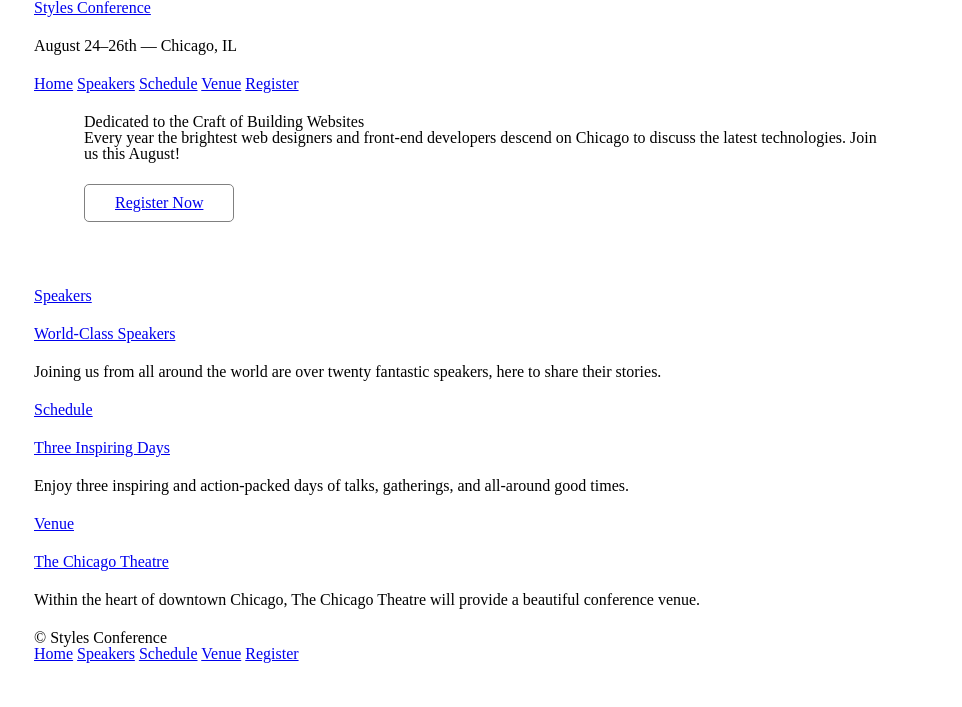
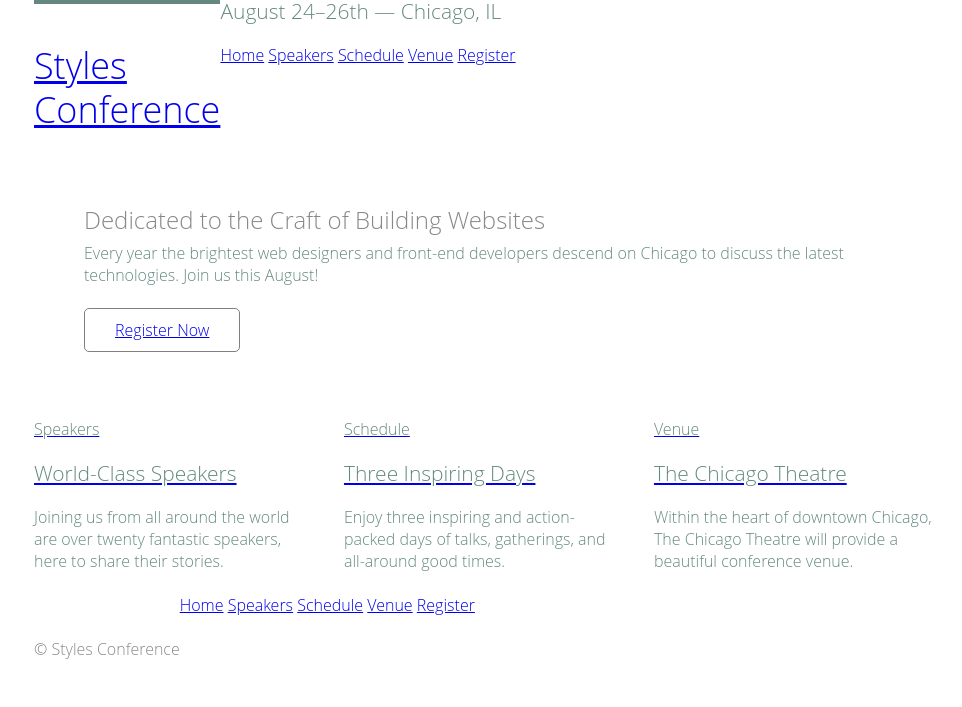
Before and after one commit to TopOneOfTopOne/styles-conference, a plain HTML site: page index.html in a window 1280 px wide. Shown: the whole page, without its empty margins (156-1118 px from the left). Drawn offline with Linux system fonts and the light colour scheme.

Commit message:
postioning dont

```diff
--- a/assets/stylesheets/main.css
+++ b/assets/stylesheets/main.css
@@ -1,6 +1,5 @@
-/* http://meyerweb.com/eric/tools/css/reset/
-   v2.0 | 20110126
-   License: none (public domain)
+/* Code reset, removes previous styling
+   of elements
 */
 
 html, body, div, span, applet, object, iframe,
@@ -69,10 +68,25 @@ table {
   figure out equal left and right margins for the element, thus
   centering content on page
 */
+.container,
+.grid {
+	width: 960px;
+	margin: 0 auto;
+}
+
 .container {
-	width: 960px;
 	padding: 0 30px;
-	margin: 0 auto;
+}
+
+/*
+  ========================================
+  Custom styles
+  ========================================
+*/
+
+body {
+	color: #888;
+	font: 300 16px/22px "Open Sans";
 }
 
 /*
@@ -83,7 +97,32 @@ table {
 
 h1, h3, h4, h5, p {
   margin-bottom: 22px;
+  color: #648880;
 }
+
+h1 {
+	font-size: 36px;
+	line-height: 44px;
+}
+
+h2 {
+	font-size: 24px;
+	line-height: 44px;
+}
+
+h3 {
+	font-size: 21px;
+}
+
+h4 {
+	font-size: 18px;
+}
+
+/*
+  ========================================
+  Buttons
+  ========================================
+*/
 
 .btn {
 	border-radius: 5px;
@@ -105,3 +144,70 @@ h1, h3, h4, h5, p {
 .hero {
   padding: 22px 80px 66px 80px;
 }
+
+/*
+  ========================================
+  Clearfix
+  ========================================
+*/
+.group:before,
+.group:after {
+  content: "";
+  display: table;
+}
+.group:after {
+  clear: both;
+}
+.group {
+  clear: both;
+  *zoom: 1;
+}
+
+/*
+  ========================================
+  Primary header
+  ========================================
+*/
+
+.logo {
+  float: left;
+  border-top: 4px solid #648880;
+  padding: 40px 0 22px 0;
+}
+
+/*
+  ========================================
+  Primary footer
+  ========================================
+*/
+
+.primary-footer small {
+  float: left;
+  padding: 44px 0;
+}
+
+/*
+  ========================================
+  Columns
+  ========================================
+*/
+
+.col-1-3 {
+	width: 33.33%;
+}
+
+.col-2-3 {
+	width: 66.66%;
+}
+
+.col-1-3,
+.col-2-3 {
+	display: inline-block;
+	vertical-align: top;
+}
+
+.grid,
+.col-1-3,
+.col-2-3 {
+	padding: 0 15px;
+}
--- a/index.html
+++ b/index.html
@@ -11,10 +11,10 @@
 
     <!-- Header -->
 
-    <header class="container">
+    <header class="container group">
 
-      <h1>
-        <a href="index.html">Styles Conference</a>
+      <h1 class="logo">
+        <a href="index.html">Styles <br> Conference</a>
       </h1>
 
       <h3>August 24&ndash;26th &mdash; Chicago, IL</h3>
@@ -43,25 +43,32 @@
 
     <!-- Teasers -->
 
-    <section class="container">
+    <section class="grid">
 
-      <section>
+      <!-- speakers -->
+      <!-- the comments between sections also has a second purpose, to
+           remove white space between inline-block elements -->
+      <section class="col-1-3">
         <a href="speakers.html">
           <h5>Speakers</h5>
           <h3>World-Class Speakers</h3>
         </a>
         <p>Joining us from all around the world are over twenty fantastic speakers, here to share their stories.</p>
-      </section>
+      </section><!--
 
-      <section>
+      schedule
+
+      --><section class="col-1-3">
         <a href="schedule.html">
           <h5>Schedule</h5>
           <h3>Three Inspiring Days</h3>
         </a>
         <p>Enjoy three inspiring and action-packed days of talks, gatherings, and all-around good times.</p>
-      </section>
+      </section><!--
 
-      <section>
+      venue
+
+      --><section class="col-1-3">
         <a href="venue.html">
           <h5>Venue</h5>
           <h3>The Chicago Theatre</h3>
@@ -73,7 +80,7 @@
 
     <!-- Footer -->
 
-    <footer class="container">
+    <footer class="primary-footer container">
 
       <small>&copy; Styles Conference</small>
 
```
